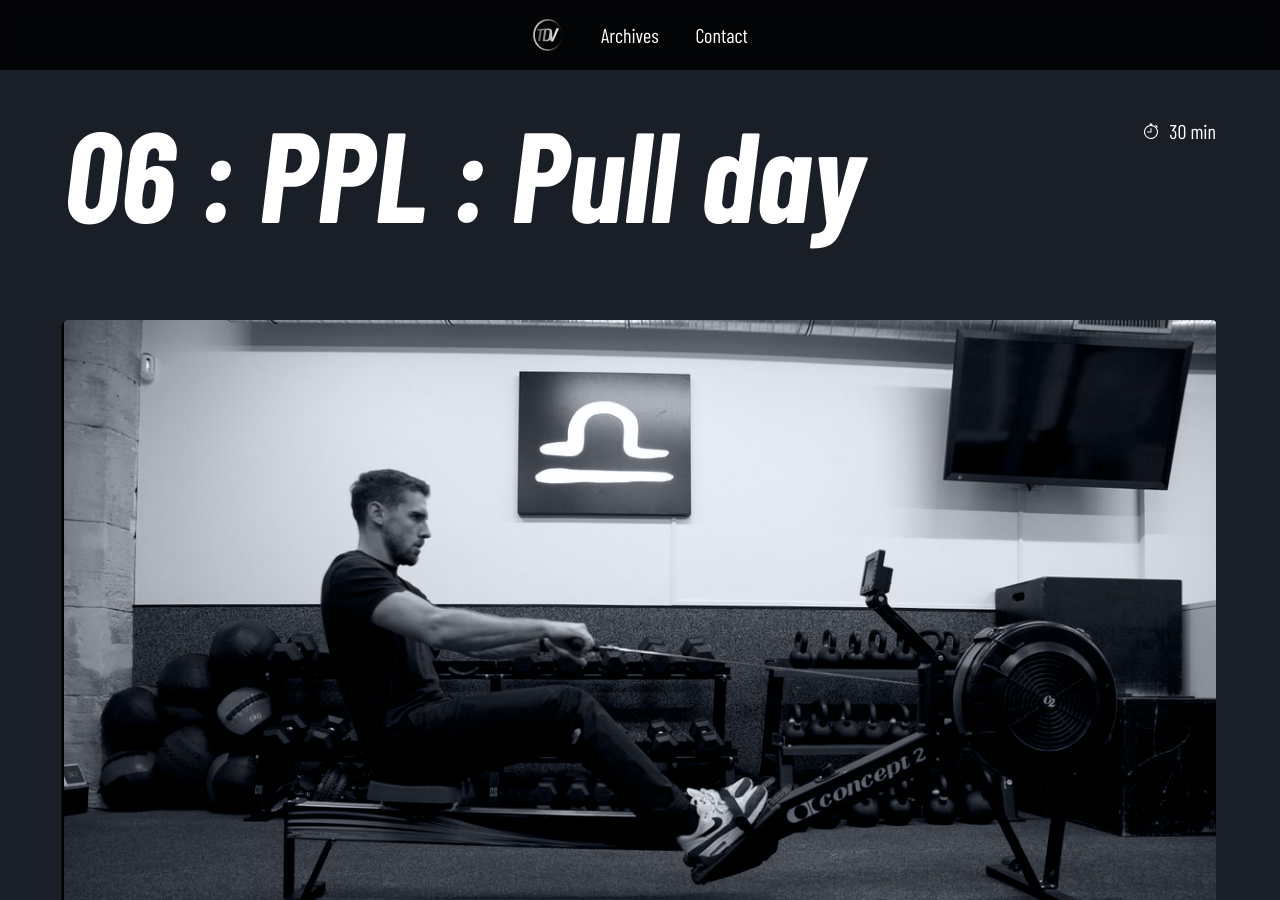
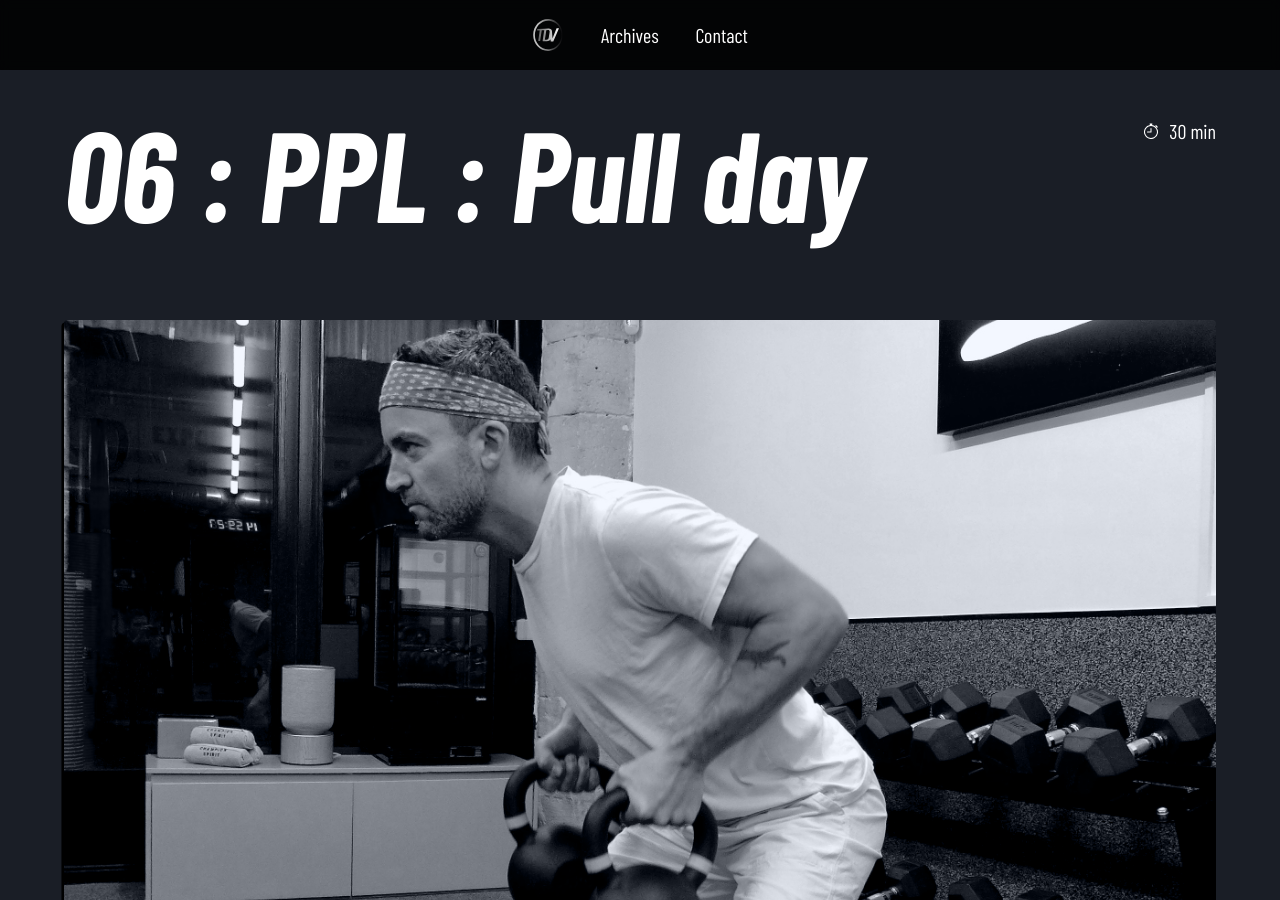
Before and after one commit to odevillardi/tdv, a Jekyll site: the page built from _posts/2023-01-06-06-pull-day.md, in a window 1280 px wide and 900 px high. Built offline with Jekyll 4.4.1, drawn with Linux system fonts in a browser that asks for light colours; a script that is not in the unit is left out.

Commit message:
Update Journal “2023-01-06-06-pull-day”

```diff
--- a/_posts/2023-01-06-06-pull-day.md
+++ b/_posts/2023-01-06-06-pull-day.md
@@ -1,6 +1,6 @@
 ---
 layout: post
-picture: /img/pics/DSC7936.jpeg
+picture: /img/pics/p1020669.jpeg
 date: 2023-01-06T09:39:21.072Z
 title: "06 : PPL : Pull day "
 duration: "30 min "
```
Also changed, not shown: img/pics/p1020669.jpeg (added).
